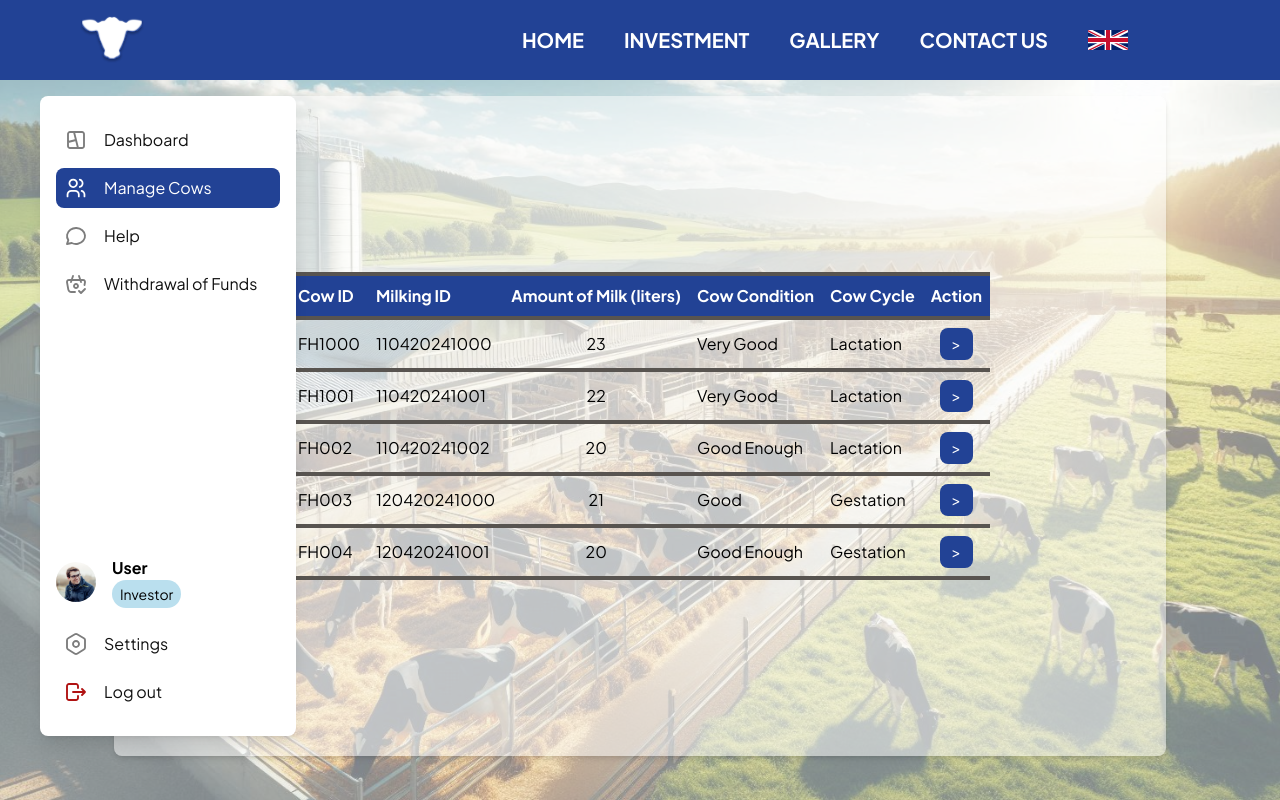
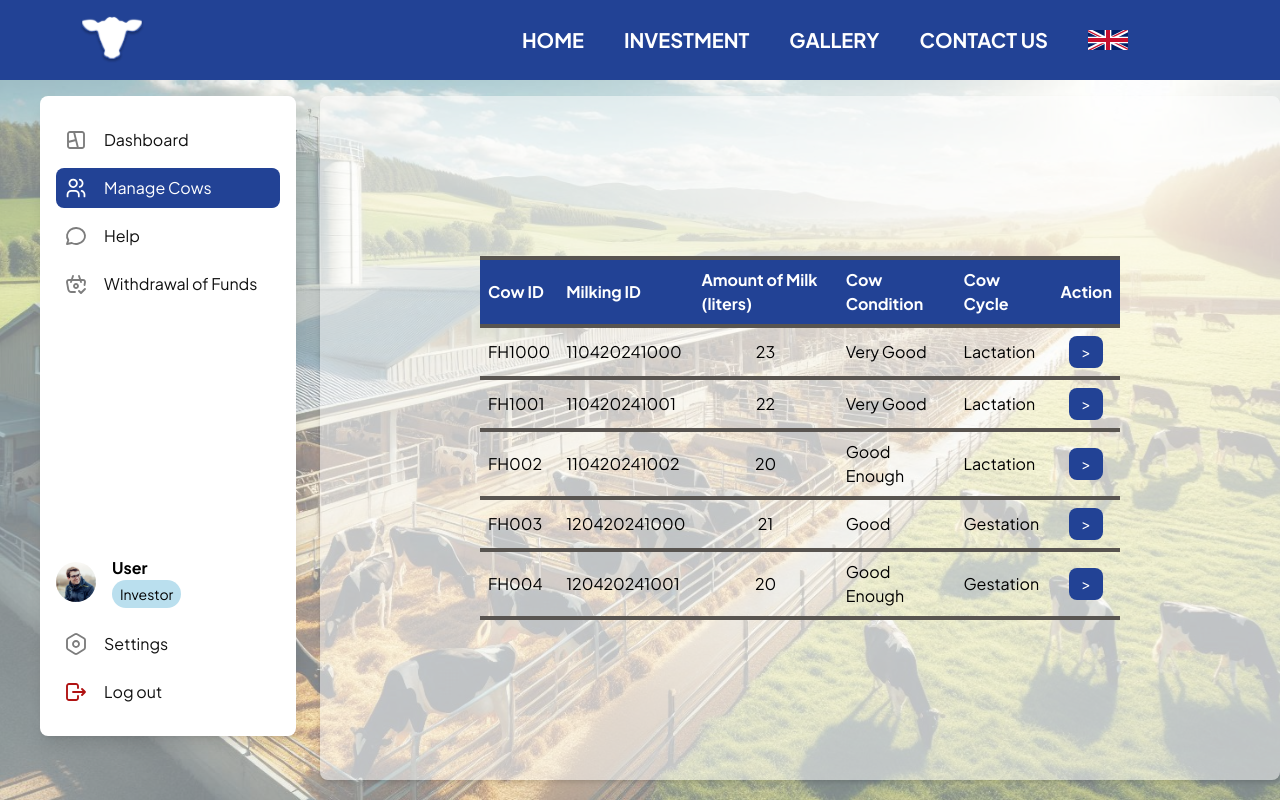
Before and after one commit to Kennethcp/serapi, a React (Create React App) app: page /manage-cows in a window 1280 px wide. Built offline with nearby package versions, Linux system fonts and the light colour scheme.

Commit message:
fix manage cow page

```diff
--- a/src/pages/ManageCowsPage.js
+++ b/src/pages/ManageCowsPage.js
@@ -32,8 +32,8 @@ const ManageCowsPage = () => {
       >
 
         {/* Table */}
-        <div className="bg-white rounded-lg shadow-md p-44 bg-opacity-50 mx-auto my-auto mt-24">
-          <table className="w-full border-collapse  text-left">
+        <div className="bg-white rounded-lg shadow-md p-40 bg-opacity-50 mx-auto my-auto mt-24 ml-80">
+          <table className="w-full border-collapse text-left">
             <thead className="bg-deepblue text-white font-bold">
               <tr>
                 <th className="p-2 border-4 border-darkgray border-x-0">Cow ID</th>
```
